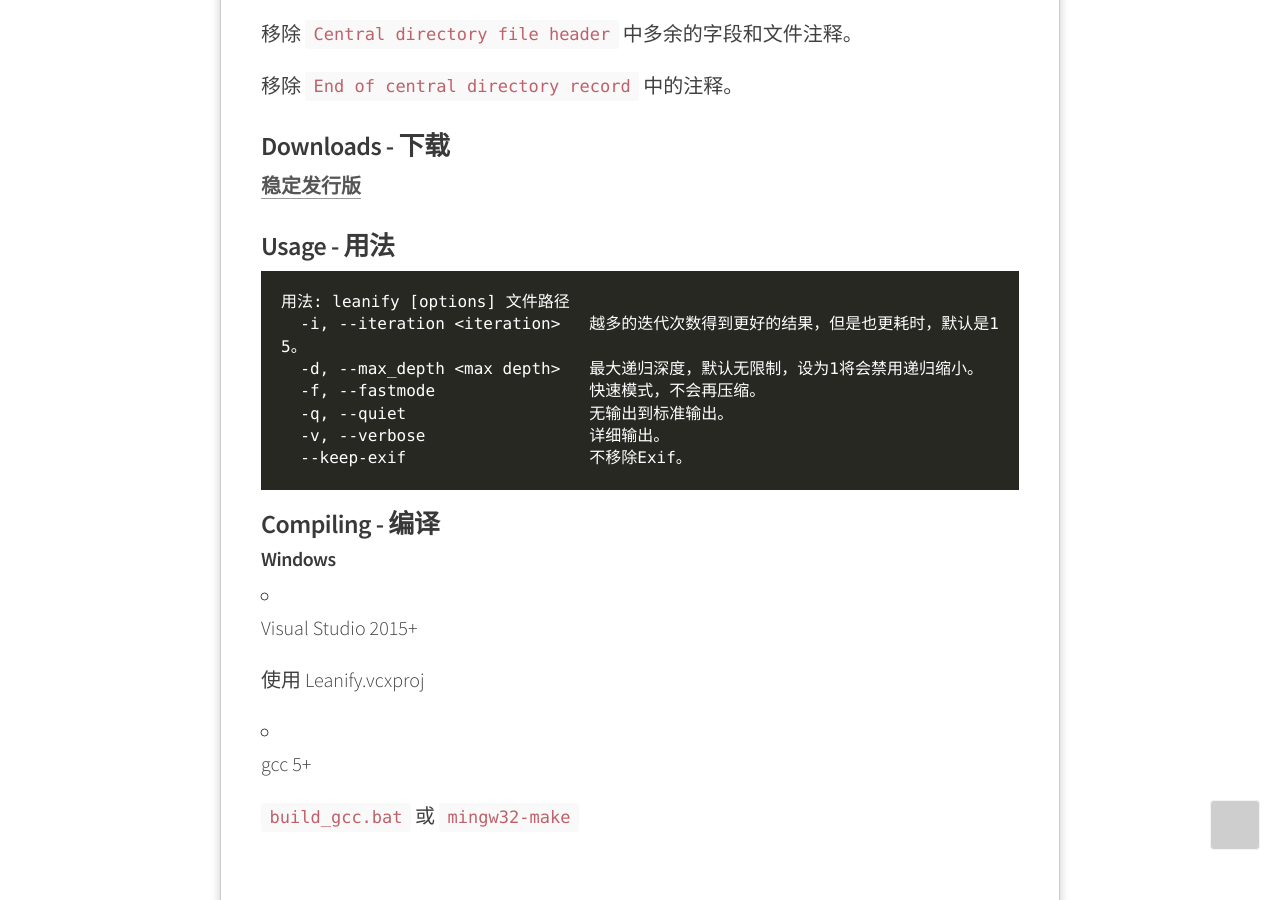
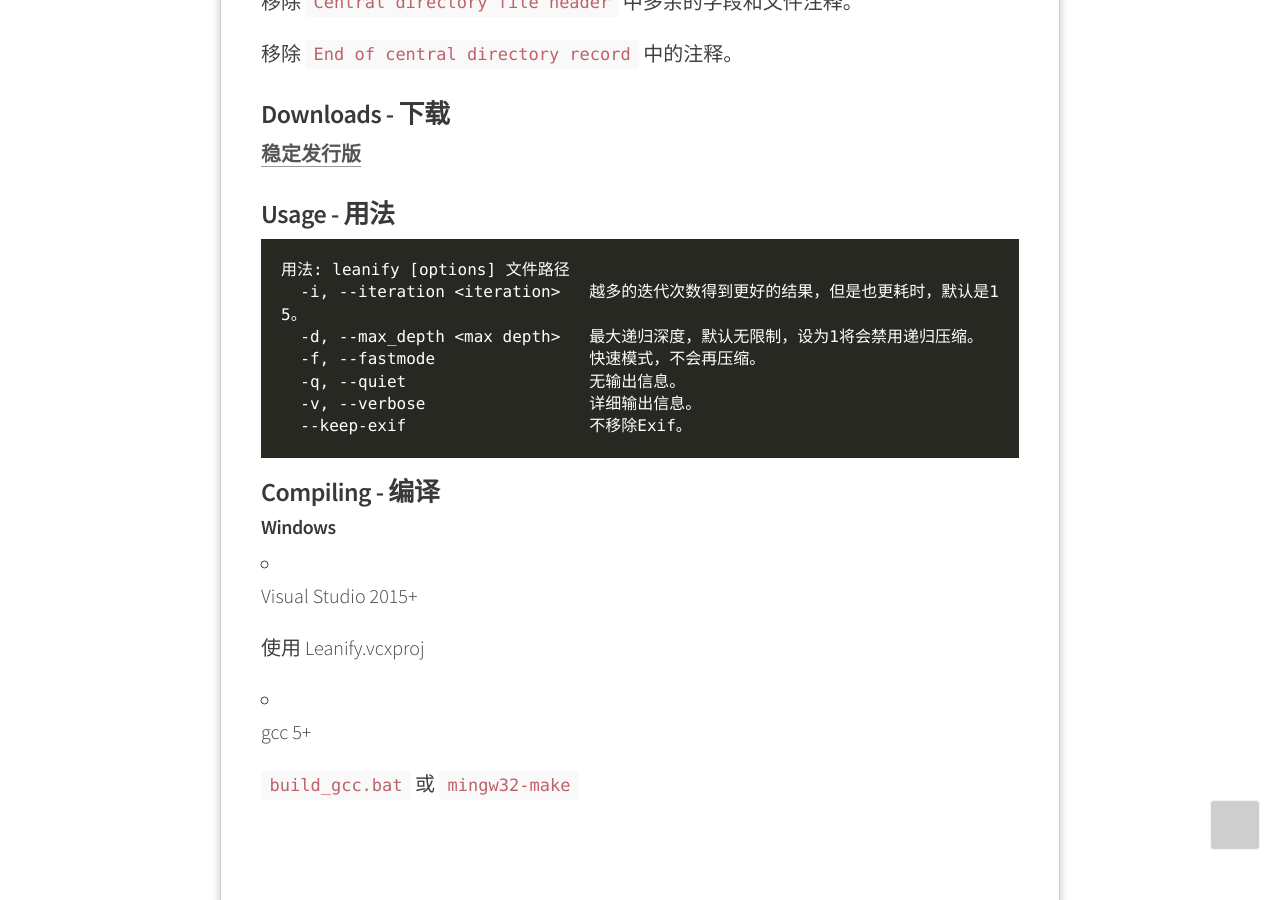
Before and after one commit to Melody-of-Oblivion/Melody-of-Oblivion.github.io, a Jekyll site: the page built from _posts/2020-08-31-about-leanify.md, in a window 1280 px wide and 900 px high, scrolled down 4965 px. Built offline with Jekyll 4.4.1, drawn with Linux system fonts in a browser that asks for light colours; grey boxes are pictures that could not be loaded.

Commit message:
Update 2020-08-31-about-leanify.md

````diff
--- a/_posts/2020-08-31-about-leanify.md
+++ b/_posts/2020-08-31-about-leanify.md
@@ -198,10 +198,10 @@
 ```
 用法: leanify [options] 文件路径
   -i, --iteration <iteration>   越多的迭代次数得到更好的结果，但是也更耗时，默认是15。
-  -d, --max_depth <max depth>   最大递归深度，默认无限制，设为1将会禁用递归缩小。
+  -d, --max_depth <max depth>   最大递归深度，默认无限制，设为1将会禁用递归压缩。
   -f, --fastmode                快速模式，不会再压缩。
-  -q, --quiet                   无输出到标准输出。
-  -v, --verbose                 详细输出。
+  -q, --quiet                   无输出信息。
+  -v, --verbose                 详细输出信息。
   --keep-exif                   不移除Exif。
 ```
 
````
Also changed, not shown: other parts of _posts/2020-08-31-about-leanify.md (+1 -1 lines).
